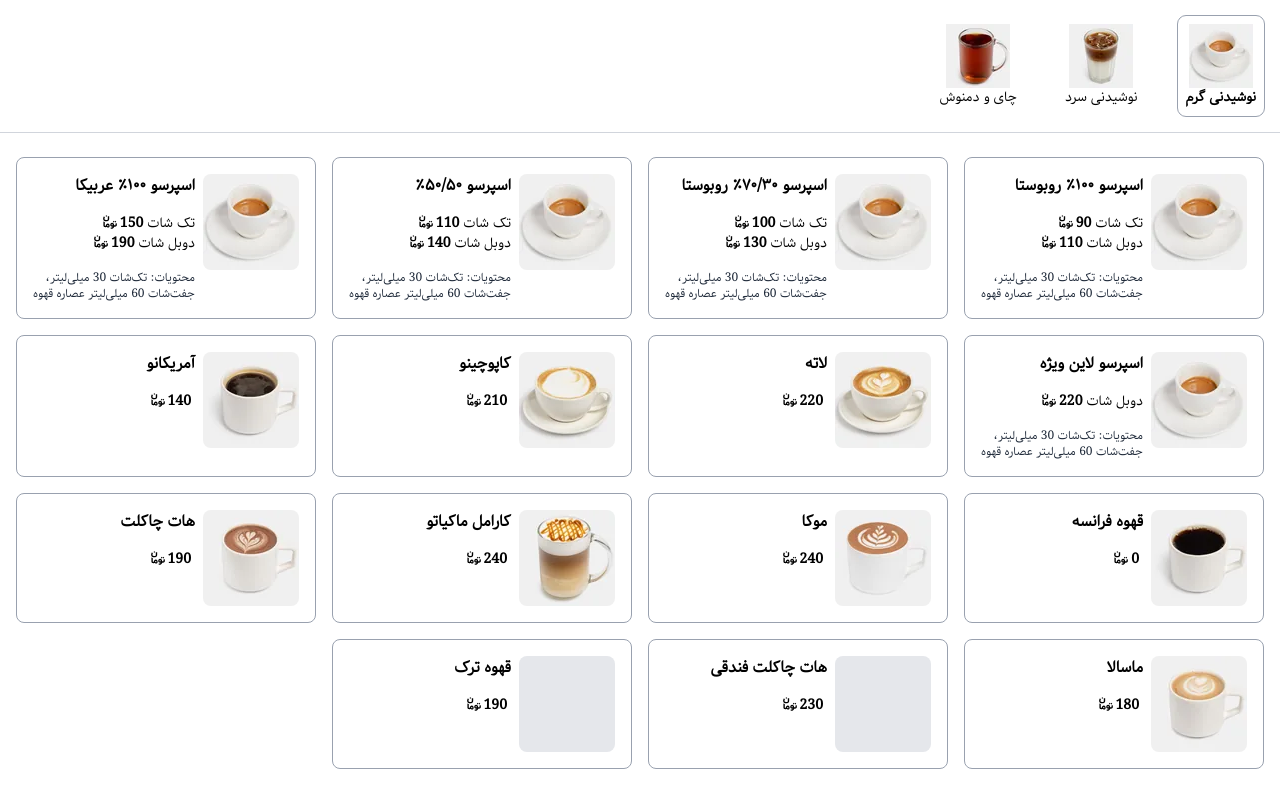
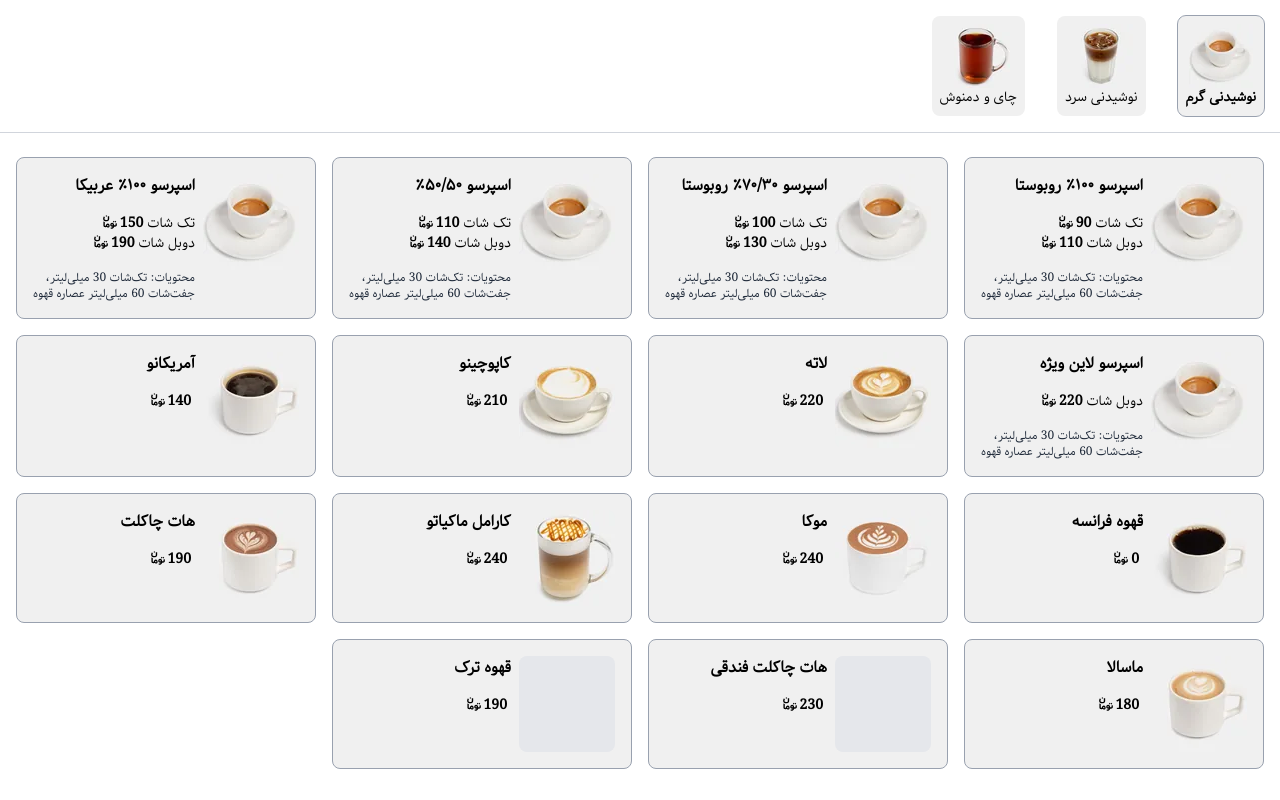
Before and after one commit to Rebix/menu-c, an Astro site: page / in a window 1280 px wide. Built offline with nearby package versions, Linux system fonts and the light colour scheme; Astro itself is replaced by a stand-in of ours.

Commit message:
image bg

```diff
--- a/src/components/MenuItem.astro
+++ b/src/components/MenuItem.astro
@@ -13,7 +13,7 @@ const imageSrcSet = item.image
   : undefined
 ---
 
-<div class="border border-gray-400 rounded-lg items-start p-4 flex gap-x-2">
+<div class="border bg-bg border-gray-400 rounded-lg items-start p-4 flex gap-x-2">
   {item.image ? (
     <div class="w-24 h-24 shrink-0">
       <img
--- a/src/pages/index.astro
+++ b/src/pages/index.astro
@@ -18,7 +18,7 @@ const MENU: Category[] = menu
       <div
         data-category-tab={category.id}
         class:list={[
-          "flex flex-col items-center shrink-0",
+          "flex flex-col items-center shrink-0 bg-bg",
           "rounded-lg m-2 p-2",
           idx === 0 && "active",
         ]}
--- a/src/styles/global.css
+++ b/src/styles/global.css
@@ -10,6 +10,7 @@
 
 @theme {
   --font-sans: "Gandom", Tahoma, Arial, sans-serif;
+  --color-bg: #f0f0f0;
 }
 
 html,
```
